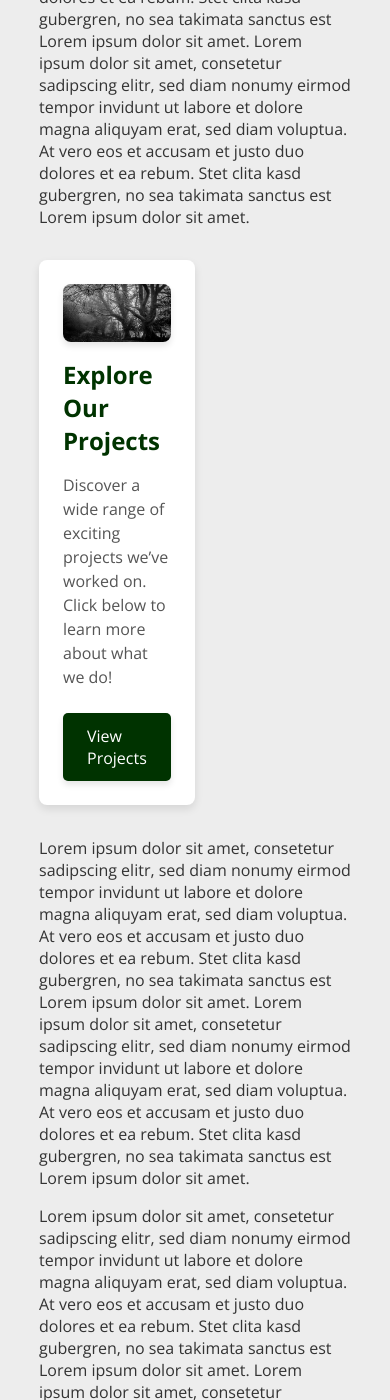
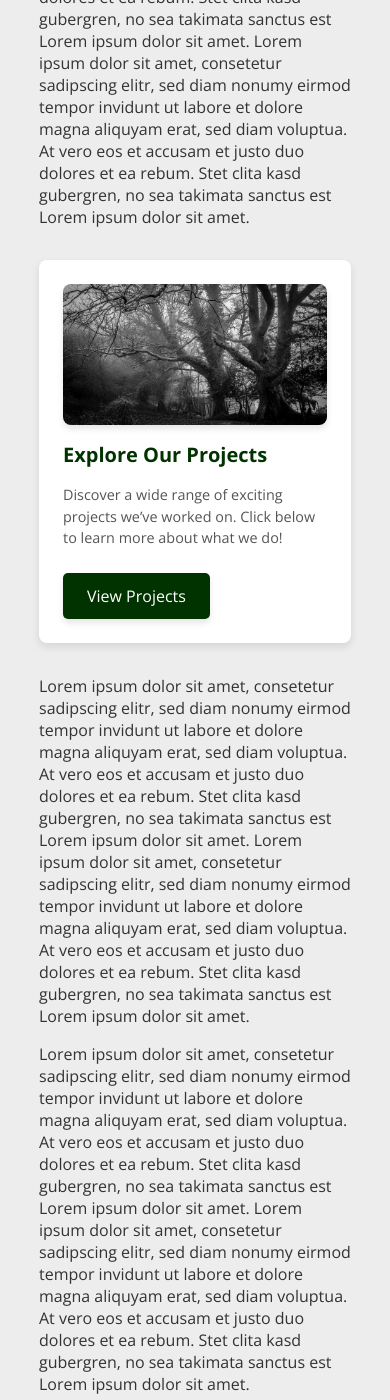
Before and after one commit to schminho/schminho.github.io, a Jekyll site: the page built from index.md, in a window 390 px wide and 1400 px high, scrolled down 1311 px. Built offline with Jekyll 4.4.1, drawn with Linux system fonts in a browser that asks for light colours.

Commit message:
Update style.css

```diff
--- a/assets/css/style.css
+++ b/assets/css/style.css
@@ -98,7 +98,7 @@ main {
     box-shadow: 0 4px 8px rgba(0, 0, 0, 0.1); /* Subtle shadow for depth */
     border-radius: 8px; /* Rounded corners */
     margin: 2rem 0; /* Spacing from other sections */
-    width: 50%; /* Constrain teaser to 50% of the content area */
+    width: 50%; /* Default: 50% of the content area */
     box-sizing: border-box; /* Ensure padding doesn't affect dimensions */
 }
 
@@ -148,6 +148,21 @@ main {
     background-color: #002600; /* Slightly darker green */
 }
 
+/* Responsive Styling for Smaller Viewports */
+@media (max-width: 768px) {
+    .teaser {
+        width: 100%; /* Teaser takes up 100% of the content area */
+    }
+
+    .teaser-title {
+        font-size: 1.25rem; /* Slightly smaller title for better layout */
+    }
+
+    .teaser-description {
+        font-size: 0.9rem; /* Adjust description size for smaller screens */
+    }
+}
+
 /* Footer styling */
 footer {
     background-color: #003300; /* Dark green background */
```
